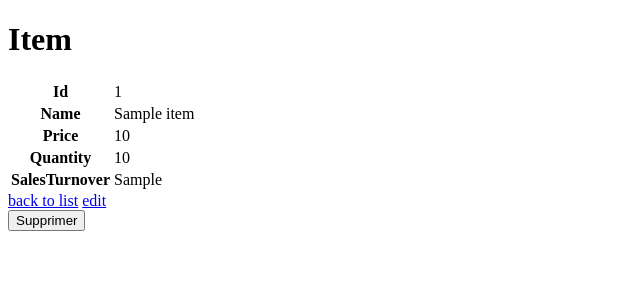
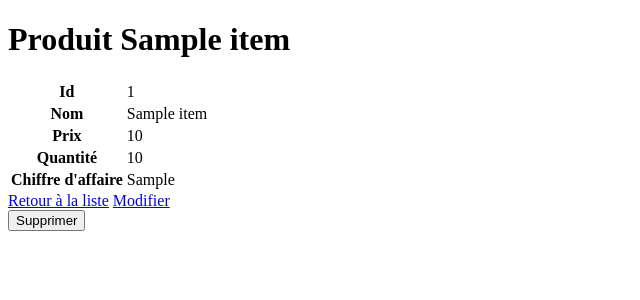
Before and after one commit to AxelRaboit/layanprojectv2, a Symfony app: template templates/item/show.html.twig in a window 1280 px wide. Shown: the top 300 px of the page, without its empty margins (0-640 px from the left). Run offline with Twig, Linux system fonts and the light colour scheme; the template is opened without the code that fills it: most values are stand-ins (such as "Sample title", 1, 10 or a date in 2020); some libraries are stand-ins or nearby versions.

Commit message:
some translation in item show

```diff
--- a/templates/item/show.html.twig
+++ b/templates/item/show.html.twig
@@ -1,9 +1,9 @@
 {% extends 'base.html.twig' %}
 
-{% block title %}Item{% endblock %}
+{% block title %}Produit {{ item.name }} - CRM3000{% endblock %}
 
 {% block body %}
-    <h1>Item</h1>
+    <h1>Produit {{ item.name }}</h1>
 
     <table class="table">
         <tbody>
@@ -12,27 +12,27 @@
                 <td>{{ item.id }}</td>
             </tr>
             <tr>
-                <th>Name</th>
+                <th>Nom</th>
                 <td>{{ item.name }}</td>
             </tr>
             <tr>
-                <th>Price</th>
+                <th>Prix</th>
                 <td>{{ item.price }}</td>
             </tr>
             <tr>
-                <th>Quantity</th>
+                <th>Quantité</th>
                 <td>{{ item.quantity }}</td>
             </tr>
             <tr>
-                <th>SalesTurnover</th>
+                <th>Chiffre d'affaire</th>
                 <td>{{ item.salesTurnover }}</td>
             </tr>
         </tbody>
     </table>
 
-    <a href="{{ path('item_index') }}">back to list</a>
+    <a href="{{ path('item_index') }}">Retour à la liste</a>
 
-    <a href="{{ path('item_edit', {'id': item.id}) }}">edit</a>
+    <a href="{{ path('item_edit', {'id': item.id}) }}">Modifier</a>
 
     {{ include('item/_delete_form.html.twig') }}
 {% endblock %}
```
